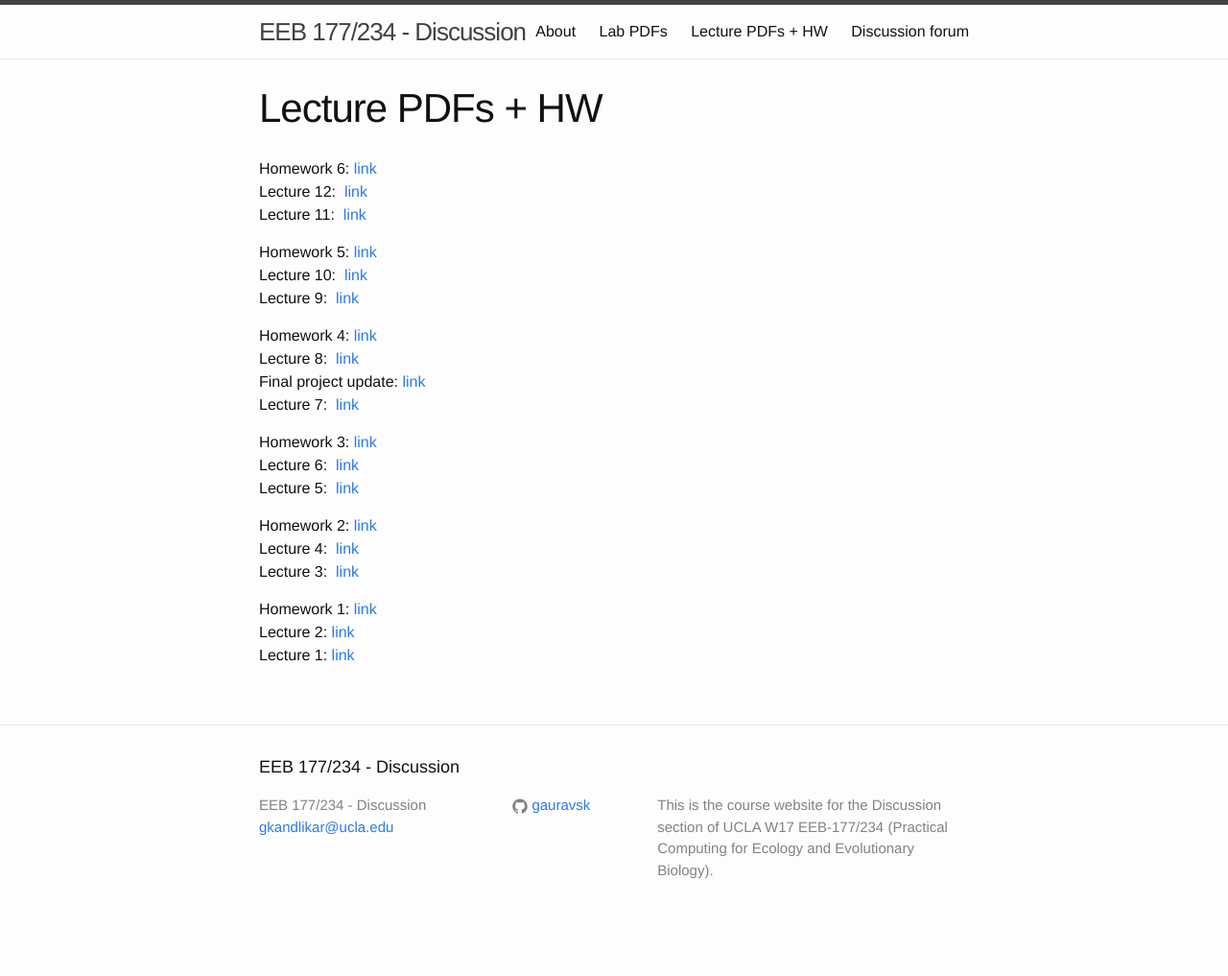
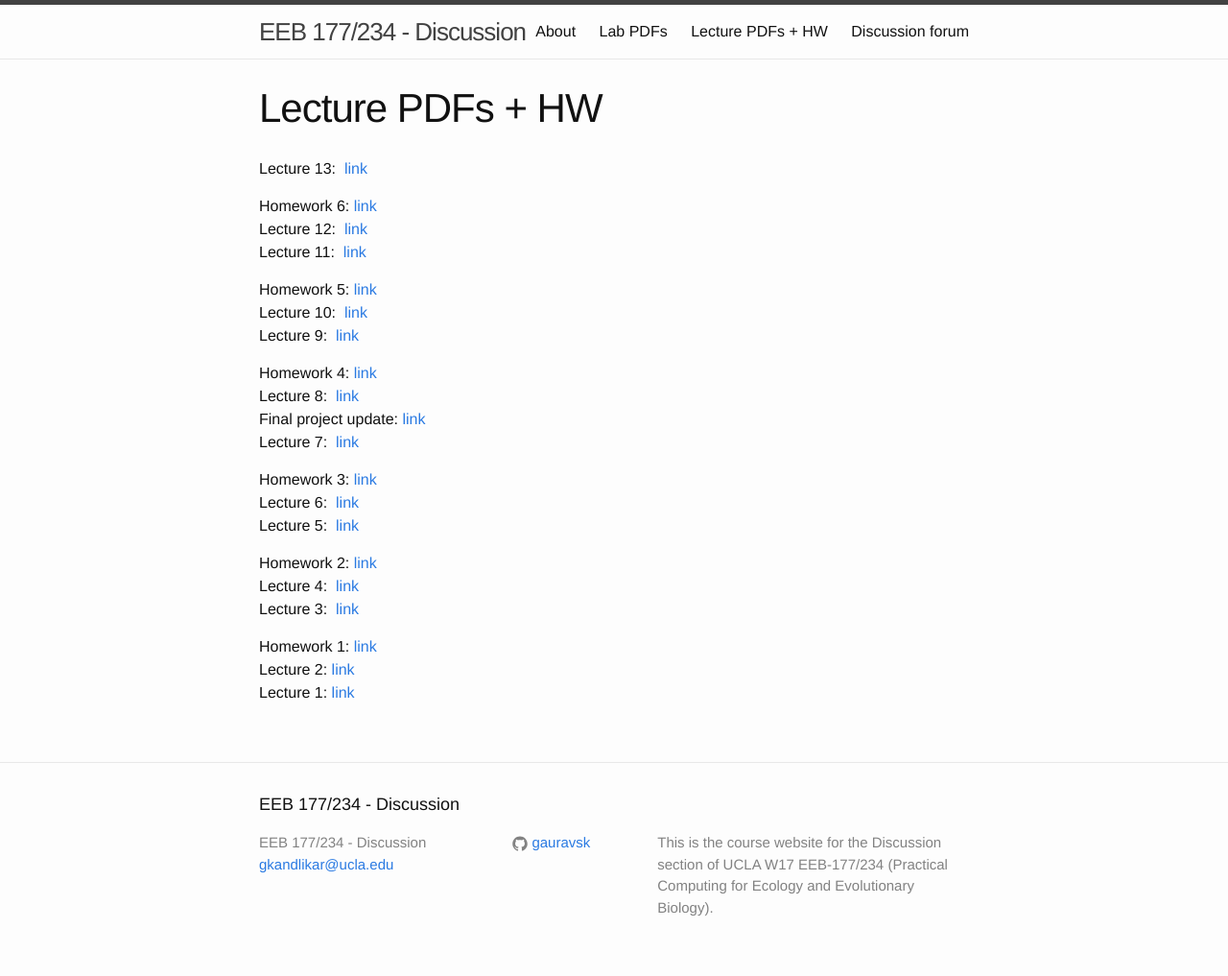
Before and after one commit to michaelalfaro/eeb177-W17.github.io, a Jekyll site: the page built from lectures.md, in a window 1280 px wide. Shown: the whole page at 96% size. Built offline with Jekyll 4.4.1, drawn with Linux system fonts in a browser that asks for light colours; before the commit the page ends 978 px from its top, so only the background shows below that.

Commit message:
adding lecture 13

```diff
--- a/lectures.md
+++ b/lectures.md
@@ -4,9 +4,11 @@
 permalink: /lectures/
 ---
 
+Lecture 13:  [link]({{ site.url }}lecture_pdfs/lecture-13-Feb-21-2017.pdf)
+
 Homework 6:  [link]({{ site.url }}lecture_pdfs/hw6.pdf)
-Lecture 12:  [link]({{ site.url }}lecture_pdfs/lecture-11-Feb-14-2017.pdf)
-Lecture 11:  [link]({{ site.url }}lecture_pdfs/lecture-12-Feb-16-2017.pdf)
+Lecture 12:  [link]({{ site.url }}lecture_pdfs/lecture-12-Feb-16-2017.pdf)
+Lecture 11:  [link]({{ site.url }}lecture_pdfs/lecture-11-Feb-14-2017.pdf)
 
 Homework 5:  [link]({{ site.url }}lecture_pdfs/hw5.pdf)
 Lecture 10:  [link]({{ site.url }}lecture_pdfs/lecture-10-Feb-9-2017.pdf)
```
Also changed, not shown: 1 other file.
